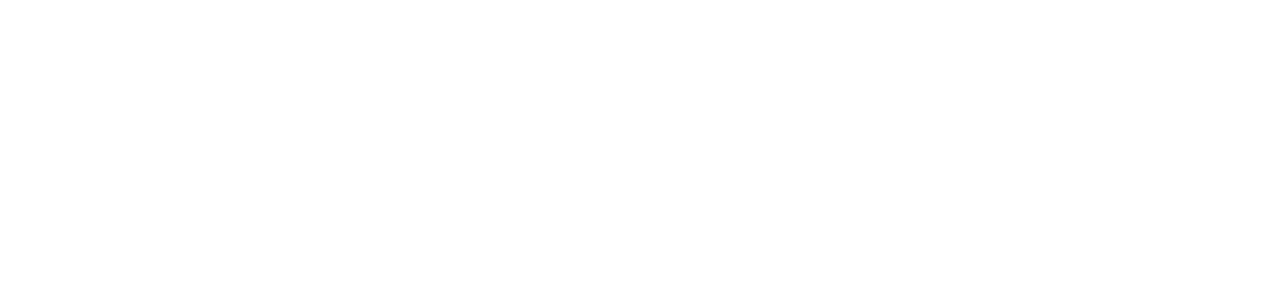
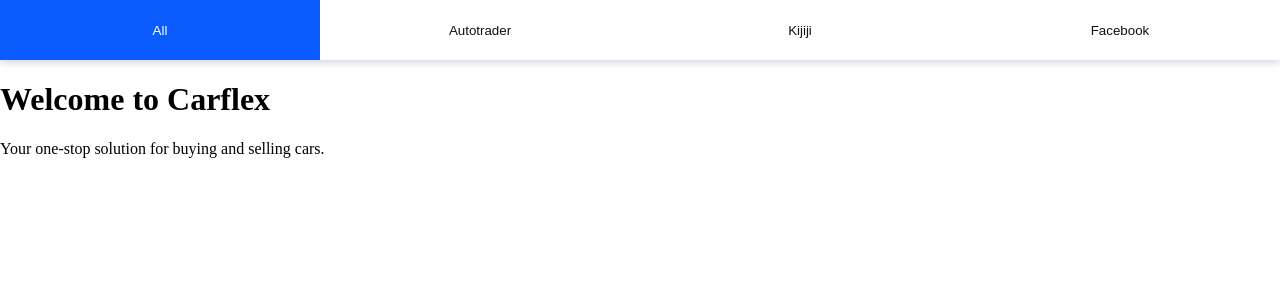
Before and after one commit to CarFLex-Team/Carflex_app, a Next.js app: page / in a window 1280 px wide. Shown: the top 300 px of the page. Built offline with nearby package versions, Linux system fonts and the light colour scheme.

Commit message:
finish nav trial 1

```diff
--- a/app/layout.tsx
+++ b/app/layout.tsx
@@ -1,4 +1,4 @@
-import "./globals.css";
+import "../styles/globals.css";
 import type { Metadata } from "next";
 
 export const metadata: Metadata = {
@@ -13,7 +13,7 @@
 }) {
   return (
     <html lang="en">
-      <body>{children}</body>
+      <body className="app-container">{children}</body>
     </html>
   );
 }
--- a/app/page.tsx
+++ b/app/page.tsx
@@ -1,3 +1,8 @@
+import SideNav from '../components/SideNav/Nav';
+import Main from '../components/Main/Main';
 export default function Home() {
-  return <div></div>;
+  return <>
+    <SideNav/>
+    <Main/>
+  </>;
 }
--- /dev/null
+++ b/components/Main/Main.tsx
@@ -0,0 +1,10 @@
+
+import './Main.css' ;
+export default function Main() {
+    return (
+        <div className="main-container">
+            <h1>Welcome to Carflex</h1>
+            <p>Your one-stop solution for buying and selling cars.</p>
+        </div>
+    );
+}
--- /dev/null
+++ b/components/NavButton/NavButton.css
@@ -0,0 +1,24 @@
+.nav-button {
+  width: 100px;
+  align-items: center;
+  padding: 8px 12px;
+  border-radius: 6px;
+  border: none;
+  cursor: pointer;
+  background: #ffffff;
+  color: #111;
+  transition: background 0.12s, border-color 0.12s, color 0.12s;
+}
+
+/* disabled state */
+.nav-button:disabled {
+  cursor: not-allowed;
+  opacity: 0.6;
+}
+
+/* current/active state */
+.nav-button.current {
+  background: #0b5cff;
+  color: #fff;
+  border-color: #0747c3;
+}
--- /dev/null
+++ b/components/NavButton/NavButton.tsx
@@ -0,0 +1,17 @@
+import type { ReactNode } from "react";
+import "./NavButton.css";
+interface NavButtonProps {
+  className?: string;
+  onClick?: () => void;
+  children?: ReactNode;
+}
+
+export default function NavButton(props: NavButtonProps) {
+  const { className, onClick, children } = props;
+
+  return (
+    <button onClick={onClick} className={className}>
+      <span>{children}</span>
+    </button>
+  );
+}
--- /dev/null
+++ b/components/SideNav/Nav.css
@@ -0,0 +1,33 @@
+.nav-container {
+  display: flex;
+  justify-content: space-between;
+
+  /* padding: 0 30px; */
+  margin: 0;
+  min-height: 60px;
+  background-color: rgb(255, 255, 255);
+  box-shadow: 0px 0px 10px rgba(0, 31, 104, 0.3);
+}
+.nav-item {
+  width: 100%;
+  text-align: center;
+  /* height: 100%; */
+  padding: 0 8px;
+  /* padding: 15px 12px; */
+  /* border-radius: 12px; */
+  border: none;
+  cursor: pointer;
+  background: #fff;
+  color: #111;
+  transition: background 0.12s, border-color 0.12s, color 0.12s;
+}
+
+.nav-item.active {
+  background: #0b5cff;
+  color: #fff;
+}
+
+.nav-item:disabled {
+  opacity: 0.6;
+  cursor: not-allowed;
+}
--- /dev/null
+++ b/components/SideNav/Nav.tsx
@@ -0,0 +1,21 @@
+"use client";
+import { useState } from "react";
+import NavButton from "../NavButton/NavButton";
+import "./Nav.css";
+export default function Nav() {
+  const [active, setActive] = useState("All");
+
+  return (
+    <nav className="nav-container">
+      {["All", "Autotrader", "Kijiji", "Facebook"].map((item) => (
+        <NavButton
+          key={item}
+          onClick={() => setActive(item)}
+          className={active === item ? "nav-item active" : "nav-item"}
+        >
+          {item}
+        </NavButton>
+      ))}
+    </nav>
+  );
+}
--- /dev/null
+++ b/styles/globals.css
@@ -0,0 +1,5 @@
+.app-container {
+    /* display: flex; */
+    min-height: 100vh;
+    margin: 0;
+}
```
Also changed, not shown: components/Main/Main.css (added).
